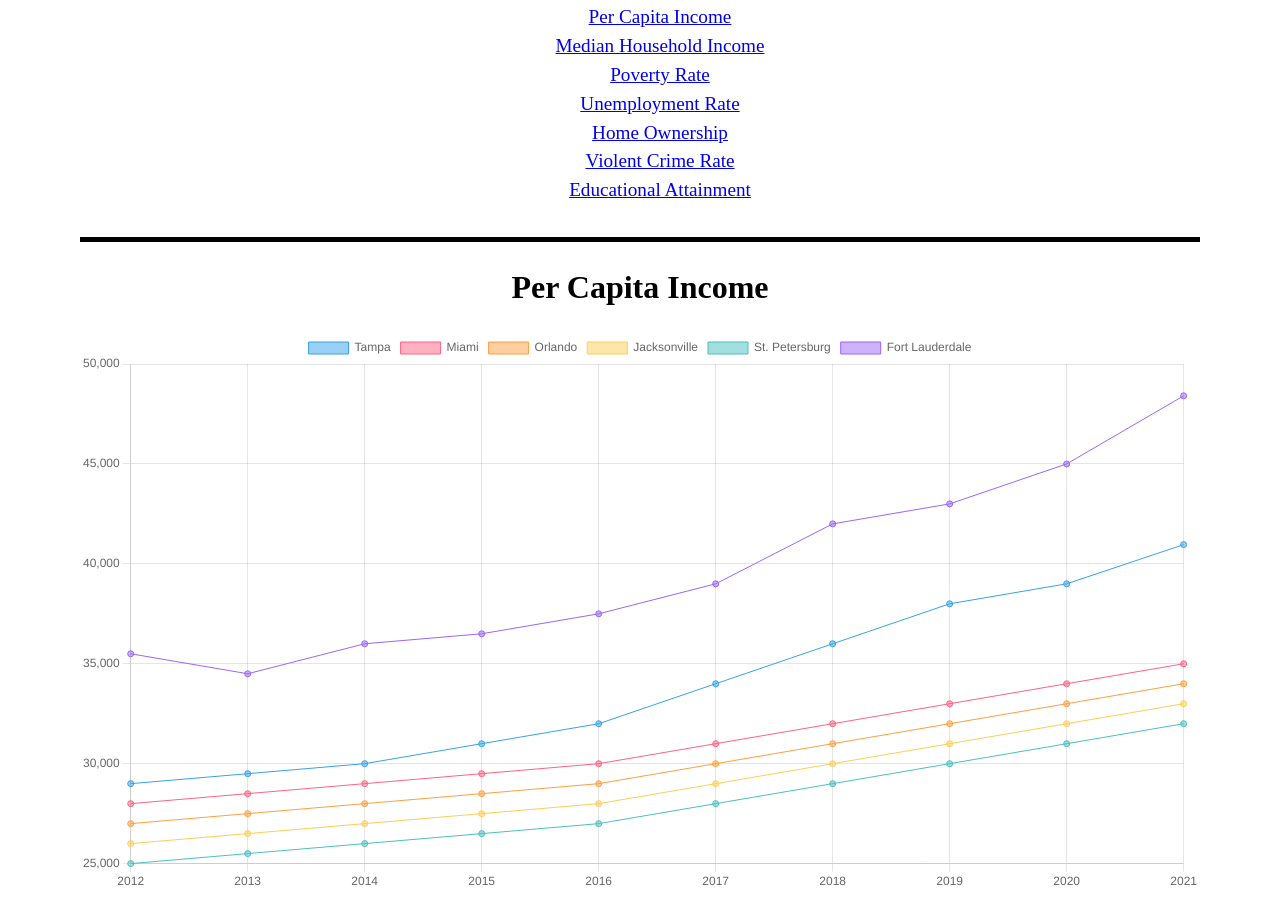
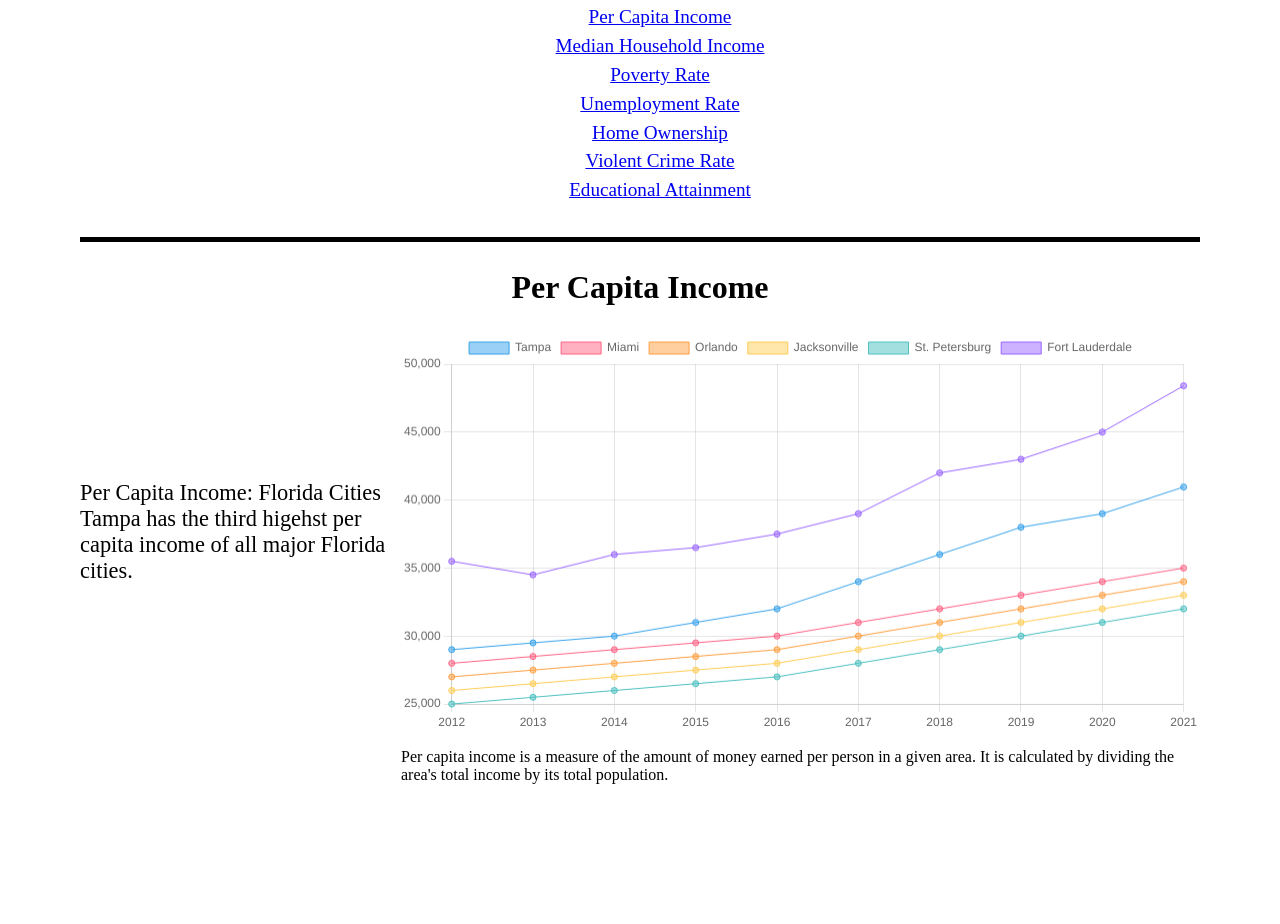
Before and after one commit to Web-Janitor-Consulting/tampa-scorecard, an Eleventy site: page src/index.html in a window 1280 px wide. Shown: the part 749-1673 px from the top of the page. After the commit the page ends 1537 px from the top, so only its background shows below. Built offline with nearby package versions, Linux system fonts and the light colour scheme; Eleventy itself is replaced by a stand-in of ours; files that its build step writes are made by us from their sources.

Commit message:
rough out the section layout

```diff
--- a/src/index.html
+++ b/src/index.html
@@ -46,9 +46,18 @@
         </section>
         <section id="per-capita-income">
             <h2>Per Capita Income</h2>
+            <div class="wrapper">
+                <div class="context">
+                    <p>Per Capita Income: Florida Cities Tampa has the third higehst per capita income of all major Florida cities.
+                    </p>
 
-            <div class="line-graph">
-                <canvas id="pci"></canvas>
+                </div>
+                <div class="graphs">
+                    <canvas id="pci"></canvas>
+                    <p>
+                        Per capita income is a measure of the amount of money earned per person in a given area. It is calculated by dividing the area's total income by its total population.
+                    </p>
+                </div>
             </div>
         </section>
     </div>
--- a/src/main.css
+++ b/src/main.css
@@ -73,9 +73,36 @@ blockquote {
 blockquote p {
     font-size: 2rem;
 }
-
-
 section {
     margin: 2rem 0;
     border-top: 5px solid var(--primary);
 }
+
+.wrapper {
+    display: flex;
+    height: 50vh;
+    width: 100%;
+}
+
+.wrapper > * {
+    flex: 0 1 auto;
+ }
+
+ .context {
+    width: 450px;
+    font-size: 1.4rem;
+    align-self: center;
+ }
+
+ .graphs {
+    width: 100%;
+ }
+
+@media screen and (max-width: 768px) {
+    .context {
+        width: 100%;
+    }
+    .wrapper {
+        flex-direction: column;
+    }
+}
```
